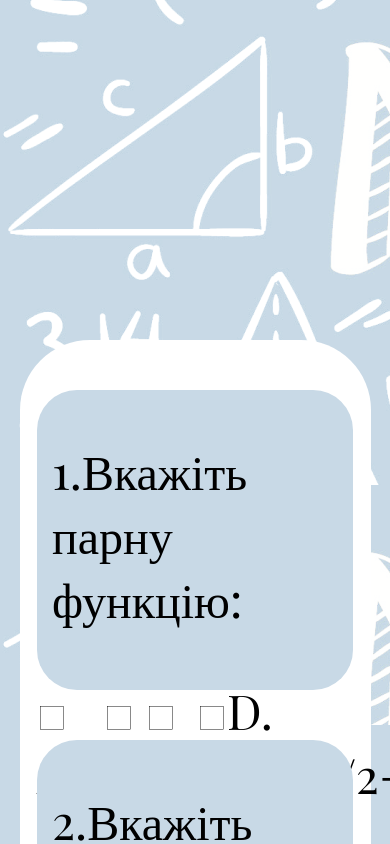
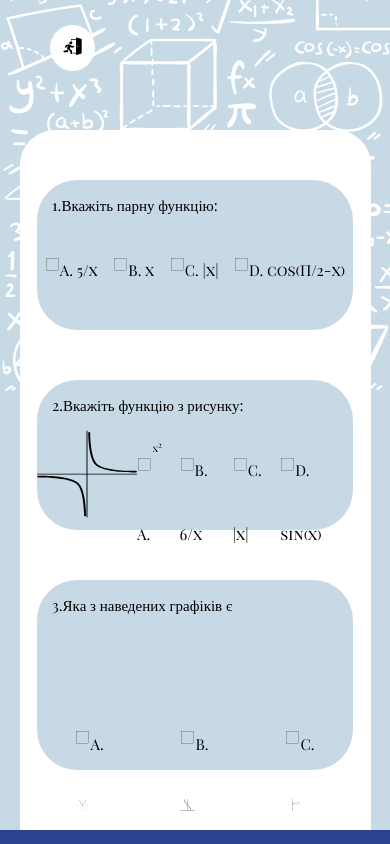
Before and after one commit to OlhaNovik/OlhaNovik.github.io, a React (Create React App) app in the folder animation-app/: page /#/pageMath in a window 390 px wide. Shown: the top 844 px of the page. Built offline with nearby package versions, Linux system fonts and the light colour scheme; a web font is replaced by a local one.

Commit message:
add btn exit

```diff
--- a/animation-app/src/Component/PageMath/HeaderMath.jsx
+++ b/animation-app/src/Component/PageMath/HeaderMath.jsx
@@ -1,10 +1,24 @@
 import s from '../../Style/MathPageStyle/Math.module.scss'
-
+import { NavLink } from "react-router-dom";
 const HeaderMath = () => {
 
     return (
         <div className={s.HeaderMath}>
-
+ <NavLink to="/"><div className={s.exit_container}>
+                <svg width="75" height="85" viewBox="0 0 75 85" fill="none" xmlns="http://www.w3.org/2000/svg">
+                    <g clipPath="url(#clip0_348_35)">
+                        <path d="M70.3502 7.20793L52.8751 1.76793C51.8251 1.42793 50.7001 2.17593 50.7001 3.19593V7.41193H33.7501C33.0001 7.41193 32.4001 7.95593 32.4001 8.63593V13.3959C33.3751 13.5319 34.2751 13.7359 35.1751 14.1439V9.92793H50.6251V58.0719H40.3501L40.5001 58.6839C40.6501 59.2959 40.7251 59.9759 40.6501 60.5879H50.6251V64.8039C50.6251 65.8239 51.7501 66.5719 52.8001 66.2319L70.2751 60.7919C70.9501 60.5879 71.4001 60.0439 71.4001 59.3639V8.63593C71.4001 8.02393 70.9502 7.47993 70.3502 7.20793ZM57.0751 35.9039C56.1751 35.9039 55.4251 35.0879 55.4251 33.9999C55.4251 32.9799 56.1751 32.0959 57.0751 32.0959C57.9751 32.0959 58.8001 32.9119 58.8001 33.9999C58.7251 35.0199 57.9751 35.9039 57.0751 35.9039Z" fill="black" />
+                        <path d="M16.8001 45.6279L15.5251 49.9799H6.9001C5.1001 49.9799 3.6001 51.3399 3.6001 52.9719C3.6001 54.6039 5.1001 55.9639 6.9001 55.9639H18.0001C19.5001 55.9639 20.7751 55.0799 21.2251 53.7879L22.4251 49.7079L16.9501 45.6959C16.8751 45.6959 16.8751 45.6959 16.8001 45.6279Z" fill="black" />
+                        <path d="M32.5501 26.8599C35.7001 26.1799 37.5751 23.3919 36.9001 20.5359C36.1501 17.6799 33.0751 15.9799 29.9251 16.5919C26.7751 17.2719 24.9001 20.0599 25.5751 22.9159C26.2501 25.7719 29.4001 27.5399 32.5501 26.8599Z" fill="black" />
+                        <path d="M34.425 49.2999C34.275 48.6879 33.825 48.0759 33.3 47.6679L27.375 43.3159L30.525 35.7679L33.675 39.0999C34.2 39.6439 35.025 39.9839 35.775 39.9839C36.3 39.9839 36.75 39.8479 37.2 39.6439L42.825 36.5839C44.1 35.9039 44.55 34.3399 43.8 33.1159C43.05 31.9599 41.325 31.5519 39.975 32.2319L36.375 34.2039L33.375 31.0759C32.55 30.2599 31.575 29.5799 30.375 29.1719L25.425 27.5399C23.925 27.0639 22.35 26.9959 20.85 27.4719L14.25 29.3759C13.5 29.5799 12.9 30.0559 12.6 30.7359L9.82498 36.3119C9.22498 37.6039 9.82498 39.0319 11.25 39.6439C12.675 40.1879 14.25 39.6439 14.925 38.3519L17.175 33.7959L20.25 32.9119L17.7 41.6839C17.4 42.8399 17.775 44.0639 18.825 44.7439L28.275 51.6799L30.75 60.9279C31.125 62.2879 32.475 63.1719 33.975 63.1719C34.275 63.1719 34.5 63.1719 34.8 63.1039C36.6 62.6959 37.65 61.0639 37.2 59.4319L34.425 49.2999Z" fill="black" />
+                    </g>
+                    <defs>
+                        <clipPath id="clip0_348_35">
+                            <rect width="75" height="85" fill="white" />
+                        </clipPath>
+                    </defs>
+                </svg>
+            </div></NavLink>
         </div>
     )
 
--- a/animation-app/src/Component/PageMath/TestMath.jsx
+++ b/animation-app/src/Component/PageMath/TestMath.jsx
@@ -93,7 +93,7 @@ const TestMath = () => {
 
             </div>
             <div className={s.two_test}>
-            {showResults && (
+                {showResults && (
                     <div className={s.block_icon_one}>
                         {selectedOptions.test2 === correctAnswers.test2 ? test_correct.correct : test_correct.incorrect}
                     </div>
@@ -101,9 +101,10 @@ const TestMath = () => {
                 <div className={s.head_one}><p>{test.two}</p></div>
 
                 <div className={s.img_test}>
-                    <svg width="347" height="376" viewBox="0 0 347 376" fill="none" xmlns="http://www.w3.org/2000/svg">
-                        <path d="M347 150.4C347 151.196 346.239 151.855 345.321 151.855H175.179V299.344C175.179 300.14 174.418 300.8 173.5 300.8C172.582 300.8 171.821 300.14 171.821 299.344V151.855H1.67903C0.761161 151.855 0 151.196 0 150.4C0 149.604 0.761161 148.944 1.67903 148.944H171.821V1.45548C171.821 0.659819 172.56 0 173.5 0C174.44 0 175.179 0.659819 175.179 1.45548V148.944H345.321C346.239 148.944 347 149.604 347 150.4ZM335.829 144.733C310.8 144.733 231.706 142.87 204.349 119.893C178 97.7697 177.754 10.7706 177.776 7.08335C177.776 5.47262 179.276 4.17239 181.134 4.17239C182.992 4.17239 184.492 5.47262 184.492 7.08335C184.492 7.95664 184.716 95.3051 209.028 115.721C239.005 140.871 342.187 138.873 343.217 138.853C345.097 138.737 346.619 140.076 346.664 141.686C346.709 143.297 345.254 144.636 343.396 144.675C342.769 144.675 340.082 144.753 335.851 144.753L335.829 144.733ZM11.9547 156.067C36.9835 156.067 116.077 157.93 143.434 180.907C169.784 203.03 170.03 290.029 170.008 293.717C170.008 295.327 168.508 296.628 166.65 296.628C164.791 296.628 163.291 295.327 163.291 293.717C163.291 292.843 163.068 205.495 138.755 185.079C108.779 159.929 5.59677 161.927 4.56697 161.947C2.68645 162.063 1.16413 160.724 1.11935 159.113C1.07458 157.503 2.52974 156.164 4.38787 156.125C5.01471 156.125 7.70116 156.047 11.9323 156.047L11.9547 156.067Z" fill="black" />
-                    </svg>
+                    <div className={s.img_graf}>
+                        <svg width="347" height="376" viewBox="0 0 347 376" fill="none" xmlns="http://www.w3.org/2000/svg">
+                            <path d="M347 150.4C347 151.196 346.239 151.855 345.321 151.855H175.179V299.344C175.179 300.14 174.418 300.8 173.5 300.8C172.582 300.8 171.821 300.14 171.821 299.344V151.855H1.67903C0.761161 151.855 0 151.196 0 150.4C0 149.604 0.761161 148.944 1.67903 148.944H171.821V1.45548C171.821 0.659819 172.56 0 173.5 0C174.44 0 175.179 0.659819 175.179 1.45548V148.944H345.321C346.239 148.944 347 149.604 347 150.4ZM335.829 144.733C310.8 144.733 231.706 142.87 204.349 119.893C178 97.7697 177.754 10.7706 177.776 7.08335C177.776 5.47262 179.276 4.17239 181.134 4.17239C182.992 4.17239 184.492 5.47262 184.492 7.08335C184.492 7.95664 184.716 95.3051 209.028 115.721C239.005 140.871 342.187 138.873 343.217 138.853C345.097 138.737 346.619 140.076 346.664 141.686C346.709 143.297 345.254 144.636 343.396 144.675C342.769 144.675 340.082 144.753 335.851 144.753L335.829 144.733ZM11.9547 156.067C36.9835 156.067 116.077 157.93 143.434 180.907C169.784 203.03 170.03 290.029 170.008 293.717C170.008 295.327 168.508 296.628 166.65 296.628C164.791 296.628 163.291 295.327 163.291 293.717C163.291 292.843 163.068 205.495 138.755 185.079C108.779 159.929 5.59677 161.927 4.56697 161.947C2.68645 162.063 1.16413 160.724 1.11935 159.113C1.07458 157.503 2.52974 156.164 4.38787 156.125C5.01471 156.125 7.70116 156.047 11.9323 156.047L11.9547 156.067Z" fill="black" />
+                        </svg></div>
 
                     <div className={s.check_container2}>
                         <Checkbox
@@ -141,7 +142,7 @@ const TestMath = () => {
 
             </div>
             <div className={s.three_test}>
-            {showResults && (
+                {showResults && (
                     <div className={s.block_icon_one}>
                         {selectedOptions.test3 === correctAnswers.test3 ? test_correct.correct : test_correct.incorrect}
                     </div>
--- a/animation-app/src/Style/LogicPageStyle/Logic.module.scss
+++ b/animation-app/src/Style/LogicPageStyle/Logic.module.scss
@@ -16,6 +16,20 @@
     height: 550px;
     // background-repeat: no-repeat;
     background-image: url('../../img/Logic_back.png');
+}
+
+.exit_container {
+    position: relative;
+    top: 50px;
+    left: 50px;
+    width: 125px;
+    height: 115px;
+    border-radius: 50%;
+    background-color: white;
+    display: flex;
+    justify-content: center;
+    align-items: center;
+    cursor: pointer;
 }
 
 span {
@@ -169,10 +183,14 @@ span {
 
 
 @media screen and (max-width: 450px) {
+    .logicpage {
+        height: 1100px;
+    }
 
     .test_box {
         top: 85px;
         border-radius: 35px;
+        height: 1000px;
 
         p {
             @include text_decor(black, 15px, 400);
@@ -186,9 +204,11 @@ span {
     .two_test {
         @include test_block(250px);
     }
+
     .three_test {
         @include test_block(190px);
     }
+
     .box_one {
 
         img {
@@ -220,6 +240,7 @@ span {
             height: 15px;
         }
     }
+
     .check_container2 {
 
         span {
@@ -235,25 +256,71 @@ span {
     .headermath {
         background-image: url('../../img/Logic_back_mob.png');
         background-repeat: no-repeat;
+        bottom: 300px;
 
     }
+
     .img_cont {
         width: 370px;
         top: -10px;
-        svg{
+
+        svg {
             width: 25px;
             height: 90px;
         }
     }
-    .three_img{
-        svg{
+
+    .three_img {
+        svg {
             width: 177px;
             height: 87px;
         }
     }
-    .btn_res{
+
+    .btn_res {
         width: 145px;
         height: 45px;
         @include text_decor(white, 20px, 400);
     }
+
+    .exit_container {
+        width: 45px;
+        height: 46px;
+
+        svg {
+            width: 25px;
+            height: 23px;
+        }
+
+    }
+
+    .block_icon_one {
+        svg {
+            width: 26px;
+            height: 28px;
+        }
+
+        top: 0;
+        left: 0;
+    }
+
+    .block_icon_two {
+        top: 0;
+        left: 0;
+
+        svg {
+            width: 26px;
+            height: 28px;
+        }
+    }
+
+    .block_icon_three {
+        top: 0;
+        left: 0;
+
+        svg {
+            width: 26px;
+            height: 28px;
+        }
+    }
 }
--- a/animation-app/src/Style/MathPageStyle/Math.module.scss
+++ b/animation-app/src/Style/MathPageStyle/Math.module.scss
@@ -14,10 +14,22 @@
     bottom: 1300px;
     width: 100%;
     height: 750px;
-    // background-repeat: no-repeat;
     background-image: url('../../img/Math_back.png');
 }
 
+.exit_container {
+    position: relative;
+    top: 50px;
+    left: 50px;
+    width: 125px;
+    height: 115px;
+    border-radius: 50%;
+    background-color: white;
+    display: flex;
+    justify-content: center;
+    align-items: center;
+    cursor: pointer;
+}
 
 
 .test_box {
@@ -41,10 +53,11 @@
     @include test_block(300px);
 }
 
-.two_test{
+.two_test {
     @include test_block(500px);
 }
-.img_test{
+
+.img_test {
     display: flex;
     // justify-content:;
     margin-left: 25px;
@@ -56,6 +69,7 @@
     display: flex;
     justify-content: space-around;
 }
+
 .check_container2 {
     width: 900px;
     margin-top: 3%;
@@ -65,22 +79,23 @@
     top: 130px;
 }
 
-.var_check{
+.var_check {
     position: relative;
     top: -22px;
     left: -155px;
 }
-.var_check1{
+
+.var_check1 {
     position: relative;
     top: -22px;
     left: -15px;
 }
 
-.three_test{
+.three_test {
     @include test_block(700px);
 }
 
-.qw_three{
+.qw_three {
     position: relative;
     top: -115px;
     left: 670px;
@@ -126,3 +141,91 @@
     top: -35px;
     left: -20px;
 }
+
+@media screen and (max-width: 450px) {
+
+    .HeaderMath {
+        background-image: url('../../img/Math_back_mobile.png');
+        background-repeat: no-repeat;
+    }
+
+    .test_box {
+        top: 130px;
+        border-radius: 35px;
+        height: 1000px;
+
+        p {
+            @include text_decor(black, 15px, 400);
+            margin: 15px 0 0 15px;
+
+        }
+    }
+
+    .first_test {
+        @include test_block(150px);
+    }
+
+    .two_test {
+        @include test_block(150px);
+    }
+
+    .three_test {
+        @include test_block(190px);
+    }
+
+    .check_container {
+
+        span {
+            @include text_decor(black, 15px, 400)
+        }
+
+        svg {
+            width: 15px;
+            height: 15px;
+        }
+    }
+
+    .check_container2 {
+        top: 0;
+        span {
+            @include text_decor(black, 15px, 400)
+        }
+
+        svg {
+            width: 15px;
+            height: 15px;
+        }
+    }
+    .img_test{
+        margin: 0;
+    }
+    .img_graf {
+        svg {
+            width: 100px;
+            height: 140px;
+        }
+    }
+
+    .check_container3 {
+
+        span {
+            @include text_decor(black, 15px, 400)
+        }
+
+        svg {
+            width: 15px;
+            height: 15px;
+        }
+    }
+
+    .exit_container {
+        width: 45px;
+        height: 46px;
+
+        svg {
+            width: 25px;
+            height: 23px;
+        }
+
+    }
+}
```
Also changed, not shown: animation-app/src/Component/Pagelogic/Header_logic.jsx (+16 -1 lines), animation-app/src/img/Math_back_mobile.png (added), animation-app/src/img/exit.svg (added).
